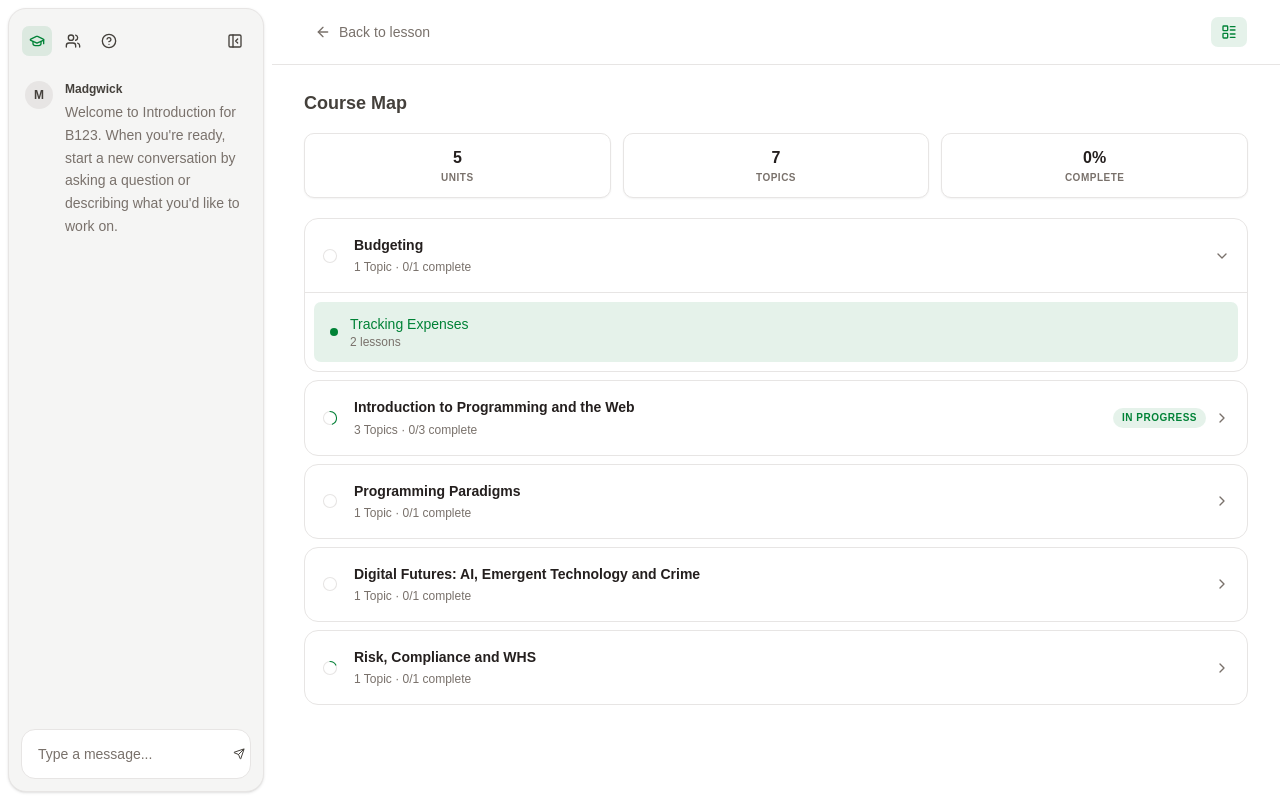
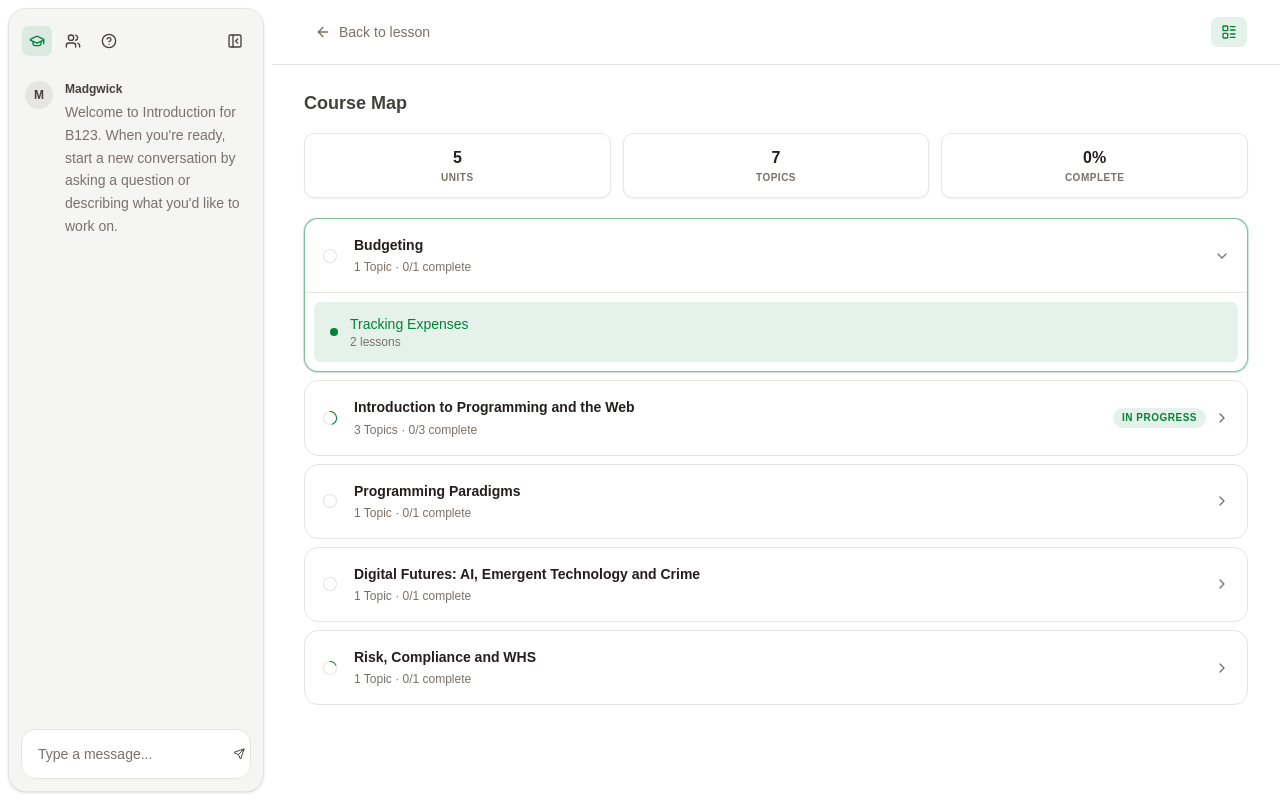
Before and after one commit to Lyfe4/ui-2.0, a React (Vite) app: page / in a window 1280 px wide. Both pictures are taken after a click on the button "Course Map". Built offline with nearby package versions, Linux system fonts and the light colour scheme.

Commit message:
Add subtle green outline to active unit card
Derives isActive from whether any child topic is active, then applies
border-primary/50 + ring-1 ring-primary/20 to match the green accent
used on active topic rows without being heavy-handed.

https://claude.ai/code/session_01QafCMSYPcH45JkWiSr8AwK

```diff
--- a/src/components/CourseNavigator.tsx
+++ b/src/components/CourseNavigator.tsx
@@ -169,8 +169,15 @@ function UnitRow({
   onToggle: () => void
   onTopicSelect: () => void
 }) {
+  const isActive = unit.topics.some((t) => t.isActive)
+
   return (
-    <div className="overflow-hidden rounded-xl border border-border bg-card">
+    <div
+      className={cn(
+        "overflow-hidden rounded-xl border bg-card",
+        isActive ? "border-primary/50 ring-1 ring-primary/20" : "border-border",
+      )}
+    >
       <Button
         variant="ghost"
         onClick={onToggle}
```
